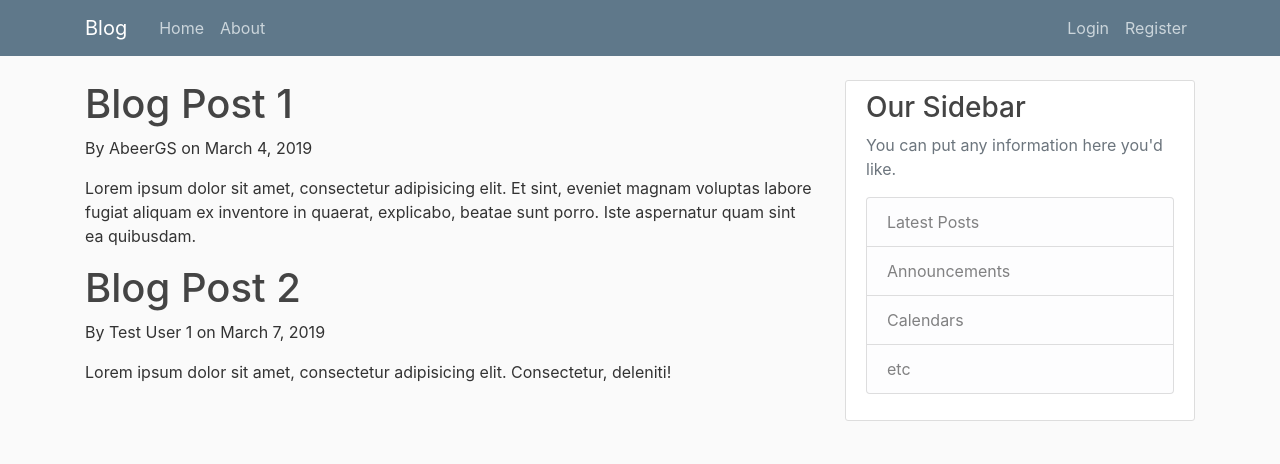
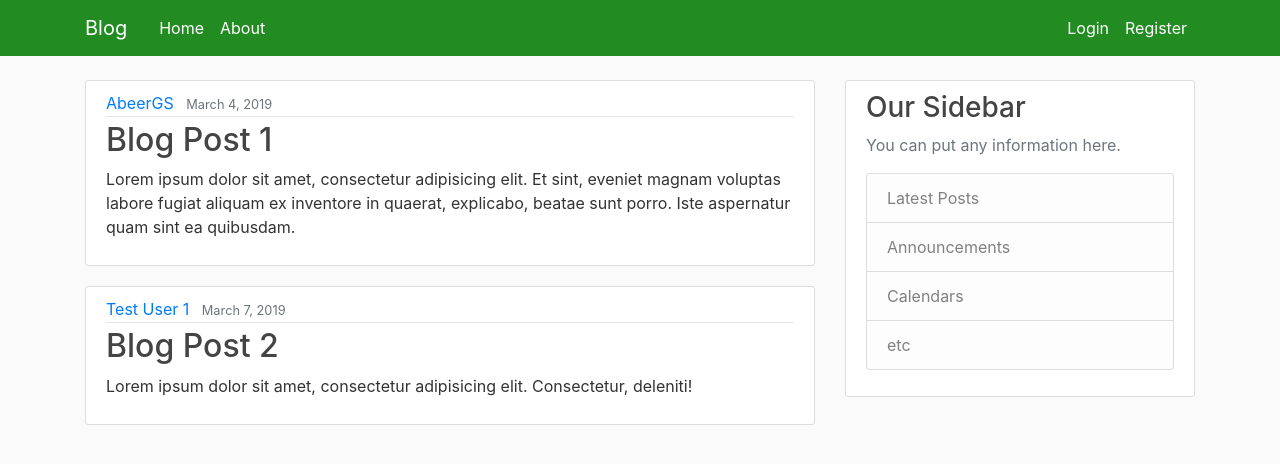
Before and after one commit to beingabeer/BlogGS, a Django app: page / in a window 1280 px wide. Shown: the top 464 px of the page. Run offline with Django 3.2, Linux system fonts and the light colour scheme; some libraries are stand-ins or nearby versions.

Commit message:
added some style to the blog content section

```diff
--- a/django_project/blog/static/blog/main.css
+++ b/django_project/blog/static/blog/main.css
@@ -13,15 +13,15 @@ ul {
 }
 
 .bg-steel {
-  background-color: #5f788a;
+  background-color: #228B22;
 }
 
 .site-header .navbar-nav .nav-link {
-  color: #cbd5db;
+  color: #ffffff;
 }
 
 .site-header .navbar-nav .nav-link:hover {
-  color: #ffffff;
+  color: #000000;
 }
 
 .site-header .navbar-nav .nav-link.active {
--- a/django_project/blog/templates/blog/base.html
+++ b/django_project/blog/templates/blog/base.html
@@ -48,7 +48,7 @@
         <div class="col-md-4">
           <div class="content-section">
             <h3>Our Sidebar</h3>
-            <p class='text-muted'>You can put any information here you'd like.
+            <p class='text-muted'>You can put any information here.
               <ul class="list-group">
                 <li class="list-group-item list-group-item-light">Latest Posts</li>
                 <li class="list-group-item list-group-item-light">Announcements</li>
--- a/django_project/blog/templates/blog/home.html
+++ b/django_project/blog/templates/blog/home.html
@@ -1,8 +1,15 @@
 {% extends "blog/base.html" %}
 {% block content %}
     {% for post in posts %}
-        <h1>{{ post.title }}</h1>
-        <p>By {{ post.author }} on {{ post.date_posted }}</p>
-        <p>{{ post.content }}</p>
+        <article class="media content-section">
+          <div class="media-body">
+            <div class="article-metadata">
+              <a class="mr-2" href="#">{{ post.author }}</a>
+              <small class="text-muted">{{ post.date_posted }}</small>
+            </div>
+            <h2><a class="article-title" href="#">{{ post.title }}</a></h2>
+            <p class="article-content">{{ post.content }}</p>
+          </div>
+        </article>
     {% endfor %}
 {% endblock content %}
```
